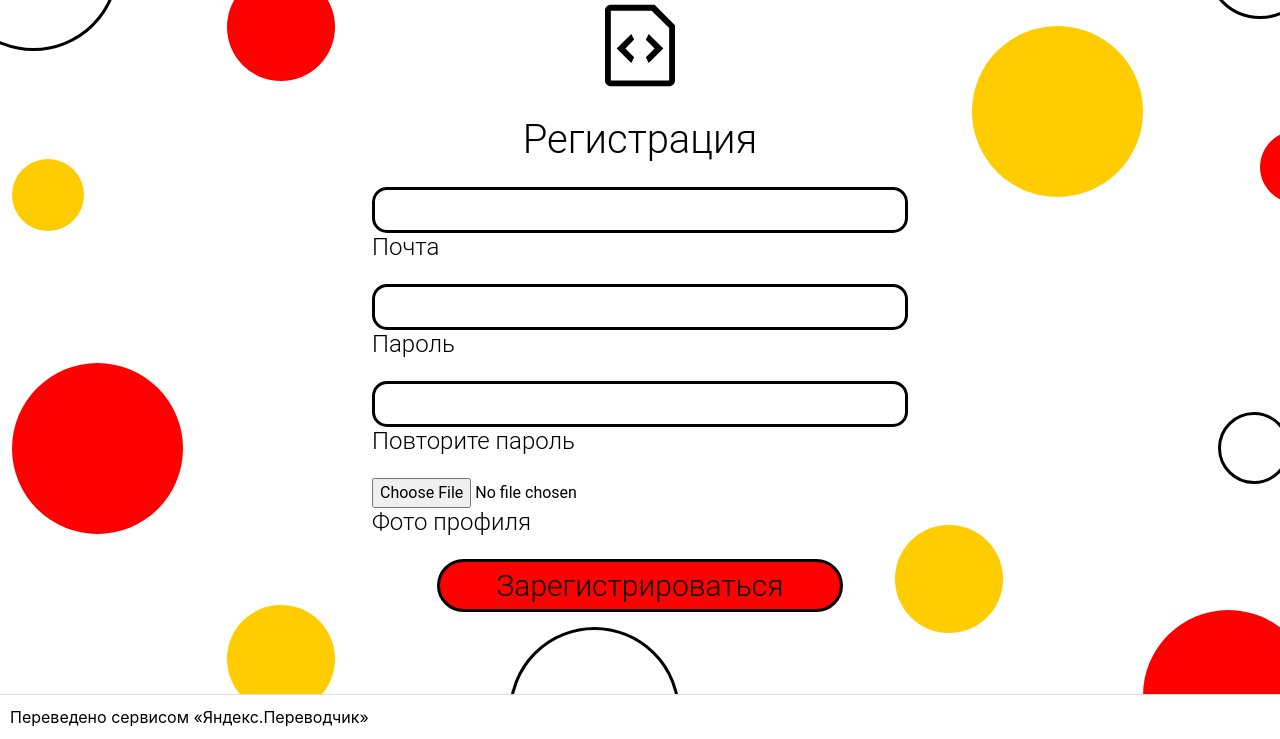
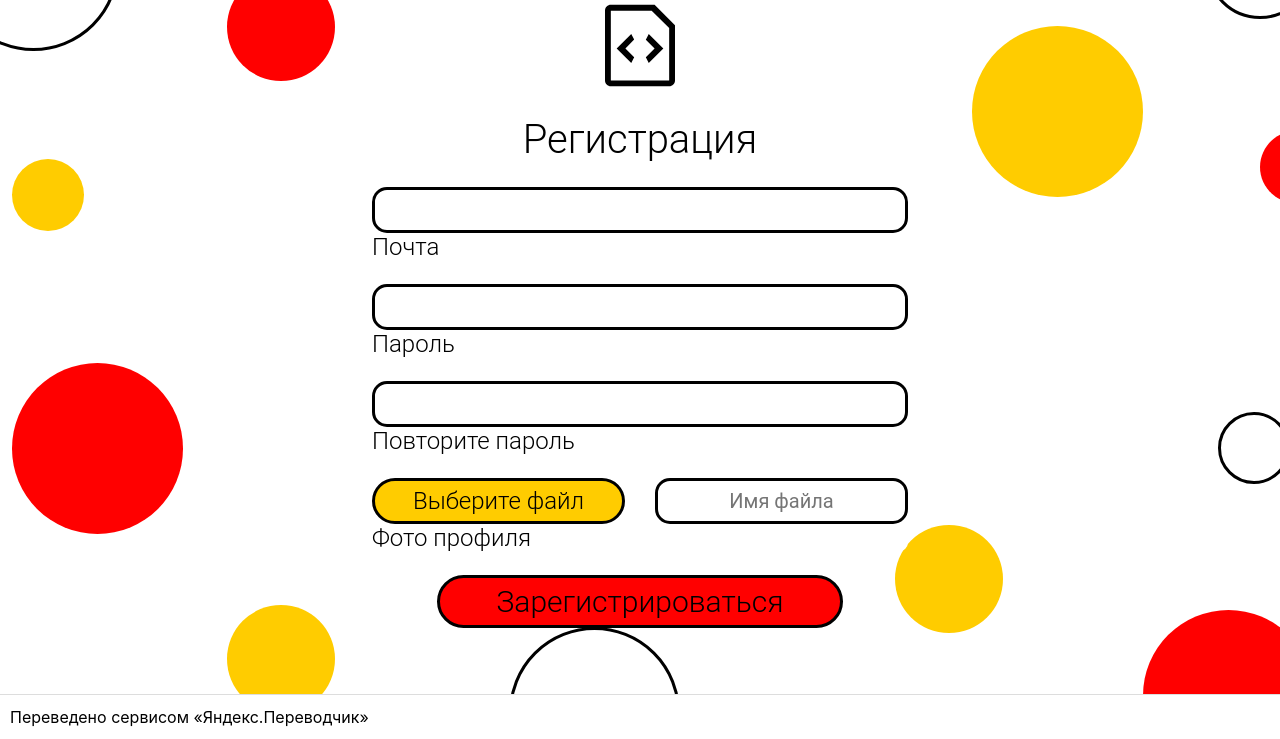
Before and after one commit to aniciya777/CodeTranslator, a Flask app: page /register in a window 1280 px wide. Shown: the part 61-800 px from the top of the page. Run offline with Flask 2, Linux system fonts and the light colour scheme; some libraries are stand-ins or nearby versions.

Commit message:
Add customization file input element for registration page

```diff
--- a/static/css/style_color.css
+++ b/static/css/style_color.css
@@ -75,9 +75,36 @@ body {
     padding: 6px 57px;
 }
 
+.main-form .group-file {
+    position: relative;
+}
+
 .main-form .group .control-file {
+    position:absolute;
+    top:0;
+    left:0;
+    width:100%;
+    -moz-opacity: 0;
+    filter: alpha(opacity=0);
+    opacity: 0;
+    font-size: 150px;
+    height: 100%;
+    z-index:20;
+}
+
+#visible_file_name {
+    text-align: center;
+}
+
+.main-form .control-btn {
+    height: 46px;
     width: 100%;
-    font-family: Roboto;
-    font-style: normal;
-    color: #000000;
+    background: #FFCC00;
+    border: 3px solid #000000;
+    box-sizing: border-box;
+    border-radius: 45px;
+    font-weight: 300;
+    font-size: 24px;
+    line-height: 28px;
+    text-align: center;
 }
--- a/static/data/dirs.json
+++ b/static/data/dirs.json
@@ -1 +1 @@
-{"az": ["ru"], "be": ["bg", "pl", "ro", "ru", "de", "cs", "es", "tr", "fr", "sr", "it", "en"], "bg": ["uk", "be", "ru"], "ca": ["ru", "en"], "cs": ["uk", "be", "ru", "en"], "da": ["ru", "en"], "de": ["ru", "be", "es", "tr", "uk", "fr", "it", "en"], "el": ["ru", "en"], "en": ["el", "ru", "nl", "de", "es", "sq", "sl", "sv", "pt", "lt", "it", "no", "da", "ca", "mk", "sk", "uk", "fr", "hu", "et", "cs", "be", "tr", "lv", "fi"], "es": ["ru", "de", "be", "uk", "en"], "et": ["ru", "en"], "fi": ["ru", "en"], "fr": ["ru", "de", "be", "uk", "en"], "hr": ["ru"], "hu": ["ru", "en"], "hy": ["ru"], "it": ["ru", "de", "be", "uk", "en"], "lt": ["ru", "en"], "lv": ["ru", "en"], "mk": ["ru", "en"], "nl": ["ru", "en"], "no": ["ru", "en"], "pl": ["uk", "be", "ru"], "pt": ["ru", "en"], "ro": ["uk", "be", "ru"], "ru": ["pl", "el", "nl", "de", "es", "sq", "sl", "sv", "pt", "lt", "sr", "it", "no", "da", "ca", "mk", "sk", "bg", "az", "hy", "uk", "fr", "hu", "et", "en", "ro", "be", "cs", "hr", "tr", "lv", "fi"], "sk": ["ru", "en"], "sl": ["ru", "en"], "sq": ["ru", "en"], "sr": ["uk", "be", "ru"], "sv": ["ru", "en"], "tr": ["ru", "de", "be", "uk", "en"], "uk": ["bg", "pl", "ro", "ru", "de", "cs", "es", "tr", "fr", "sr", "it", "en"]}
+{"az": ["ru"], "be": ["pl", "de", "sr", "ru", "en", "bg", "es", "fr", "cs", "ro", "it", "tr"], "bg": ["be", "ru", "uk"], "ca": ["en", "ru"], "cs": ["be", "en", "ru", "uk"], "da": ["en", "ru"], "de": ["be", "ru", "en", "fr", "es", "it", "uk", "tr"], "el": ["en", "ru"], "en": ["da", "et", "de", "el", "sk", "ru", "it", "uk", "pt", "sl", "fr", "lv", "hu", "lt", "no", "mk", "be", "es", "sv", "cs", "fi", "ca", "sq", "nl", "tr"], "es": ["de", "be", "en", "ru", "uk"], "et": ["en", "ru"], "fi": ["en", "ru"], "fr": ["de", "be", "en", "ru", "uk"], "hr": ["ru"], "hu": ["en", "ru"], "hy": ["ru"], "it": ["de", "be", "en", "ru", "uk"], "lt": ["en", "ru"], "lv": ["en", "ru"], "mk": ["en", "ru"], "nl": ["en", "ru"], "no": ["en", "ru"], "pl": ["be", "ru", "uk"], "pt": ["en", "ru"], "ro": ["be", "ru", "uk"], "ru": ["da", "et", "de", "el", "en", "bg", "sk", "it", "uk", "pt", "pl", "sl", "hr", "fr", "lv", "hu", "lt", "no", "mk", "be", "es", "hy", "cs", "sv", "fi", "sr", "ca", "sq", "az", "nl", "ro", "tr"], "sk": ["en", "ru"], "sl": ["en", "ru"], "sq": ["en", "ru"], "sr": ["be", "ru", "uk"], "sv": ["en", "ru"], "tr": ["de", "be", "en", "ru", "uk"], "uk": ["pl", "de", "sr", "ru", "en", "bg", "es", "fr", "cs", "ro", "it", "tr"]}
--- a/static/js/action.js
+++ b/static/js/action.js
@@ -51,3 +51,14 @@ $('#downloadOutputText').click(function () {
 	$('#translate_btn').click();
 	$('#hidden_download').val('false');
 });
+
+function getUploadFileName (str){
+    if (str.lastIndexOf('\\')){
+        var i = str.lastIndexOf('\\')+1;
+    }
+    else{
+        var i = str.lastIndexOf('/')+1;
+    }
+    var filename = str.slice(i);
+    $('#visible_file_name').val(filename);
+}
--- a/templates/register.html
+++ b/templates/register.html
@@ -1,7 +1,7 @@
 {% extends 'base_color.html' %}
 
 {% block content %}
-    <form action="#" method="post" class="main-form">
+    <form action="#" method="post" class="main-form" enctype="multipart/form-data">
         {{ form.hidden_tag() }}
         <img src="../static/svg/file-code.svg" alt="icon" class="form-icon">
         <h1>
@@ -22,7 +22,15 @@
             {{ form.password_2.label }}
         </div>
         <div class="group">
-            {{ form.photo(class="control-file") }}
+            <div class="row group-file">
+                {{ form.photo(class="control-file", onchange="getUploadFileName(this.value);") }}
+                <div class="col-6">
+                    <button class="control-btn">Выберите файл</button>
+                </div>
+                <div class="col-6">
+                    <input type="text" class="control" id="visible_file_name" value="" placeholder="Имя файла" readonly>
+                </div>
+            </div>
             {{ form.photo.label }}<br>
         </div>
         {{ form.submit(type="submit", class="submit") }}
```
